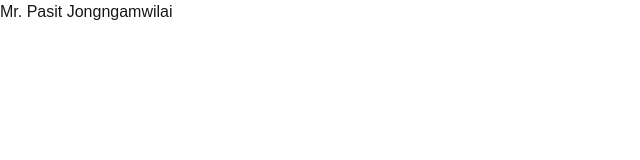
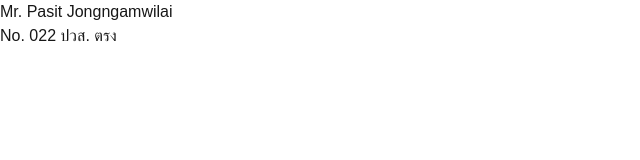
Before and after one commit to pasitJng/Frontend-real68, a Next.js app: page / in a window 1280 px wide. Shown: the top 160 px of the page, without its empty margins (0-640 px from the left). Built offline with nearby package versions, Linux system fonts and the light colour scheme.

Commit message:
add.No022

```diff
--- a/app/page.js
+++ b/app/page.js
@@ -2,6 +2,7 @@ export default function Home() {
   return (
     <main>
       <h1>Mr. Pasit Jongngamwilai</h1>
+      <h2>No. 022 ปวส. ตรง</h2>
     </main>
   );
 }
```
